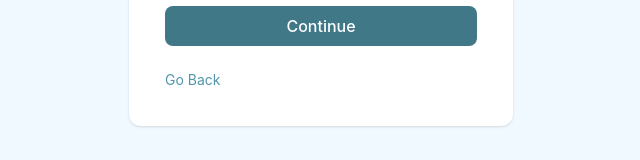
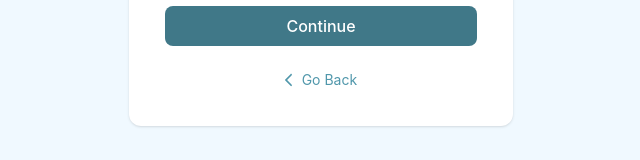
Before and after one commit to acricmg/todo-app-react, a React (Vite) app: page /register in a window 1280 px wide. Shown: the part 468-628 px from the top of the page, without its empty margins (319-959 px from the left). Built offline with nearby package versions, Linux system fonts and the light colour scheme.

Commit message:
add an icon for go back link

```diff
--- a/src/pages/Register.jsx
+++ b/src/pages/Register.jsx
@@ -1,6 +1,10 @@
 import axios from "axios";
 import React, { useState } from "react";
 import { Link } from "react-router-dom";
+
+import { faChevronLeft } from "@fortawesome/free-solid-svg-icons";
+import { FontAwesomeIcon } from "@fortawesome/react-fontawesome";
+
 import config from "../../config/config";
 import LoginLayout from "../components/LoginLayout";
 
@@ -82,8 +86,9 @@ const Register = () => {
           Continue
         </button>
       </form>
-      <Link className="text-sm link" to="/">
-      Go Back
+      <Link className="text-sm text-center link" to="/">
+        <FontAwesomeIcon className="mr-2" icon={faChevronLeft} />
+        <span>Go Back</span>
       </Link>
     </LoginLayout>
 
```
